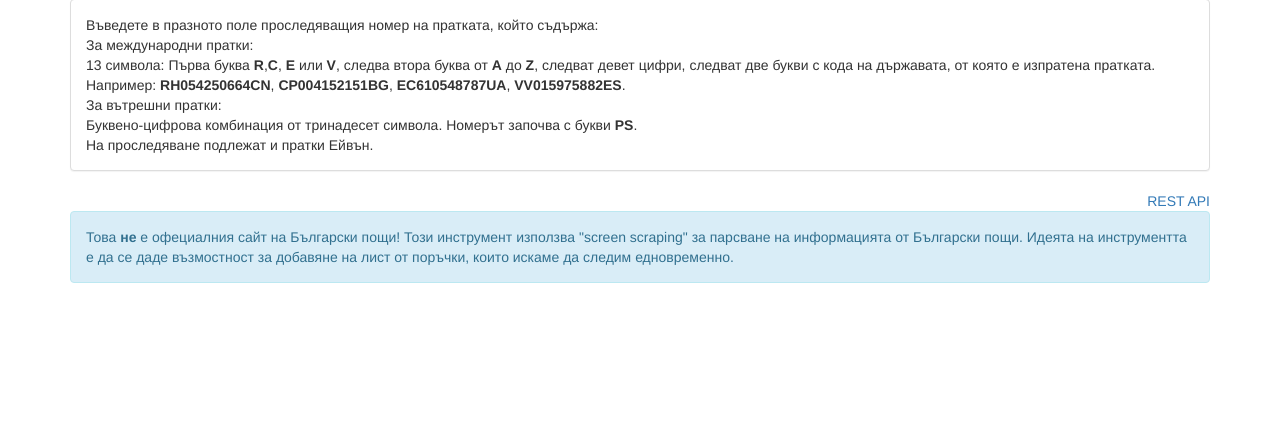
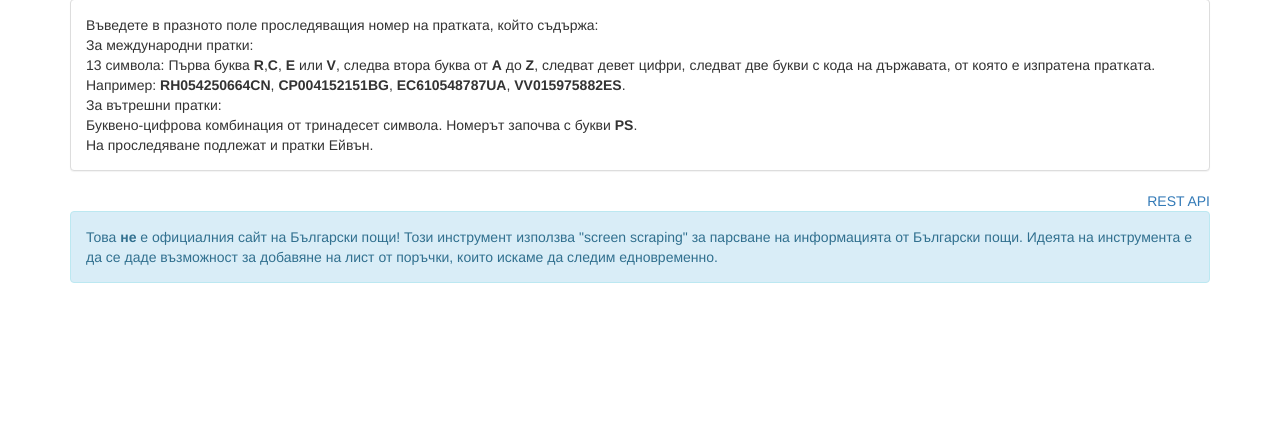
Before and after one commit to stdakov/bgpost, a PHP site: page /home.php in a window 1280 px wide. Shown: the part 281-703 px from the top of the page. Run offline with PHP 8.4, Linux system fonts and the light colour scheme; some libraries are stand-ins or nearby versions.

Commit message:
fix typos

```diff
--- a/public/home.php
+++ b/public/home.php
@@ -135,7 +135,7 @@
         </div>
         <a class="" style="float: right;" href="/info.php">REST API</a><br />
         <footer class="footer mt-auto py-3">
-            <div class="alert alert-info" role="alert">Това <strong>не</strong> е офециалния сайт на Български пощи! Този инструмент използва "screen scraping" за парсване на информацията от Български пощи. Идеята на инструментта е да се даде възмостност за добавяне на лист от поръчки, които искаме да следим едновременно.</div>
+            <div class="alert alert-info" role="alert">Това <strong>не</strong> е официалния сайт на Български пощи! Този инструмент използва "screen scraping" за парсване на информацията от Български пощи. Идеята на инструмента е да се даде възможност за добавяне на лист от поръчки, които искаме да следим едновременно.</div>
             <?php /*
             <div class="container">
                 <div class="row">
```
